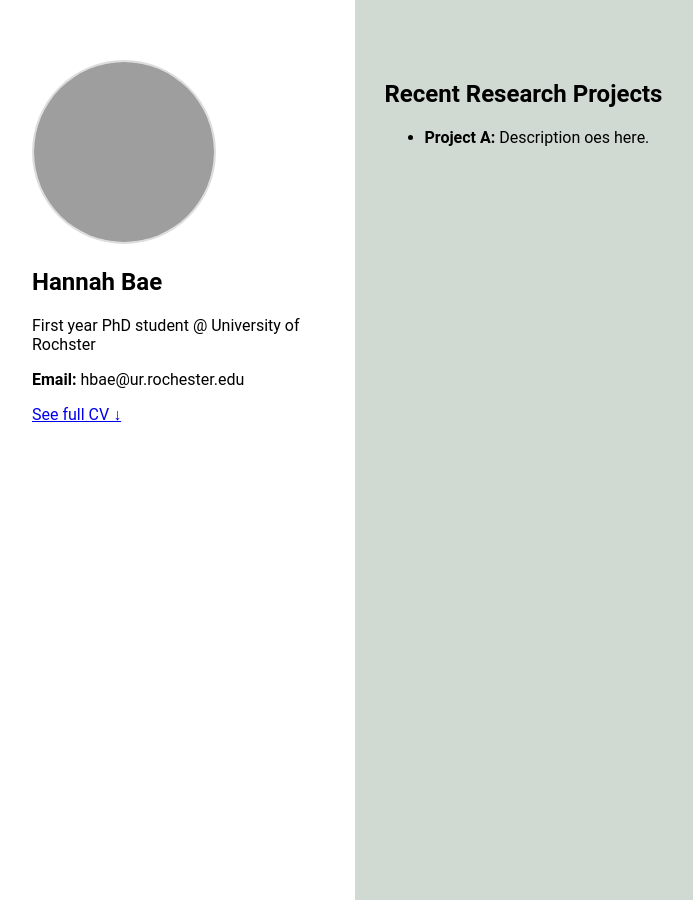
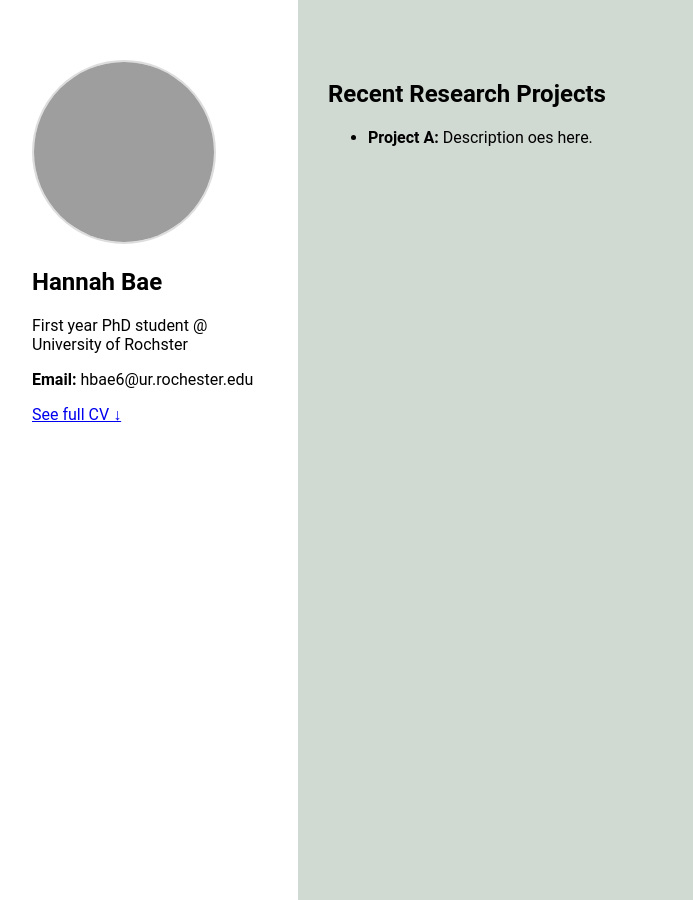
Before and after one commit to hannahbae895/hannahbae895.github.io, a Jekyll site: the page index.html, which Jekyll copies as it is, in a window 1280 px wide. Shown: the whole page, without its empty margins (28-721 px from the left). Built offline with Jekyll 4.4.1, drawn with Linux system fonts in a browser that asks for light colours.

Commit message:
Update index.html

```diff
--- a/index.html
+++ b/index.html
@@ -65,12 +65,12 @@
     <img src="{{ '/assets/images/main_photo.jpg' | /assets/images/main_photo.jpg }}" alt="Hannah Bae" class="profile-photo">
     <h1>Hannah Bae</h1>
     <p>First year PhD student @ University of Rochster</p>
-    <p><strong>Email:</strong> hbae@ur.rochester.edu</p>
+    <p><strong>Email:</strong> hbae6@ur.rochester.edu</p>
     <p><a href="/CV.html">See full CV ↓</a></p>
   </section>
 
   <!-- Research Section (Right) -->
-  <section style="flex: 3; padding: 60px 20px 60px 30px; background: #d1d9d3;">
+  <section style="flex: 4; padding: 60px 20px 60px 30px; background: #d1d9d3;">
     <h2>Recent Research Projects</h2>
     <ul>
       <li><strong>Project A:</strong> Description oes here.</li>
```
